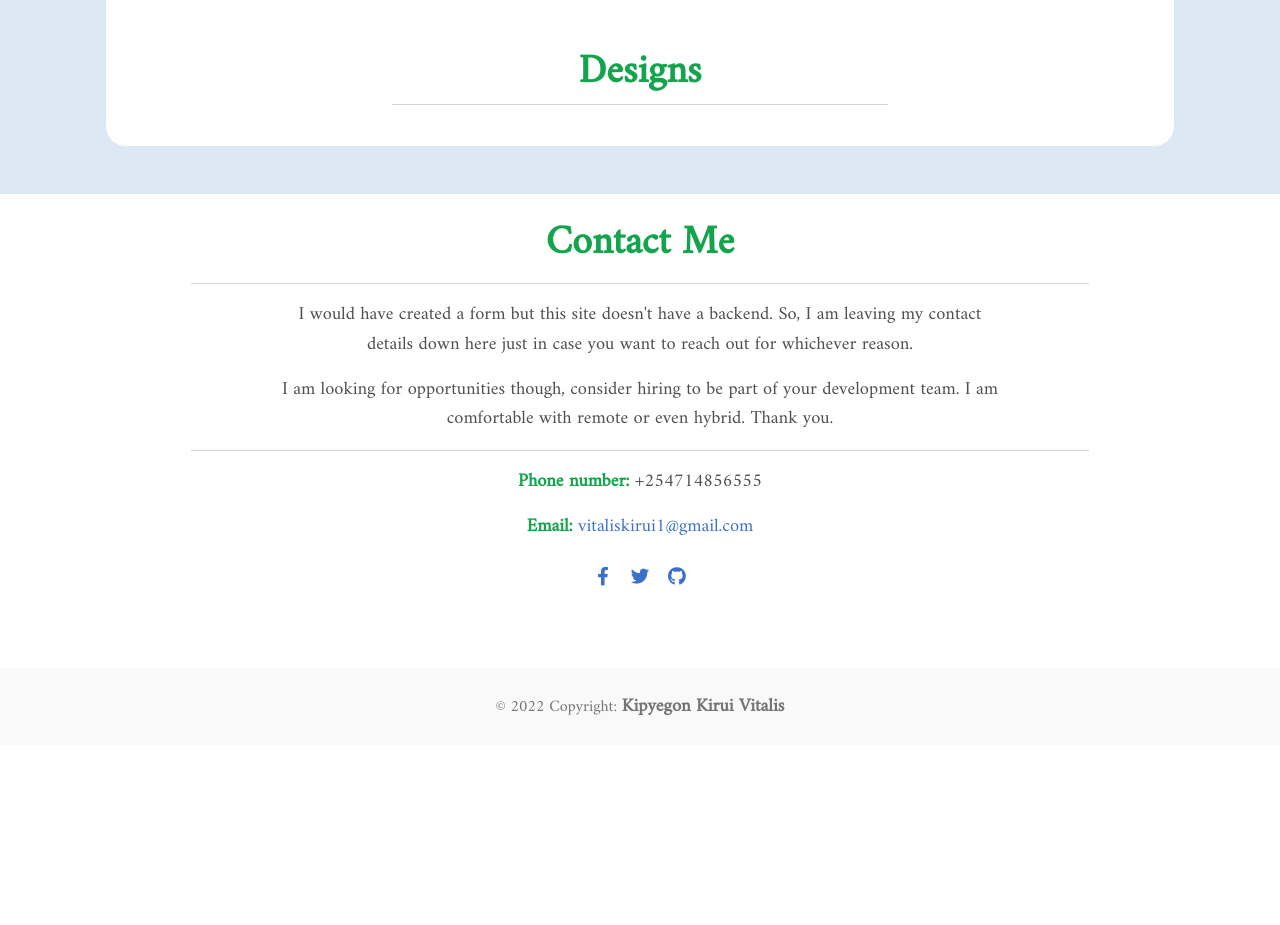
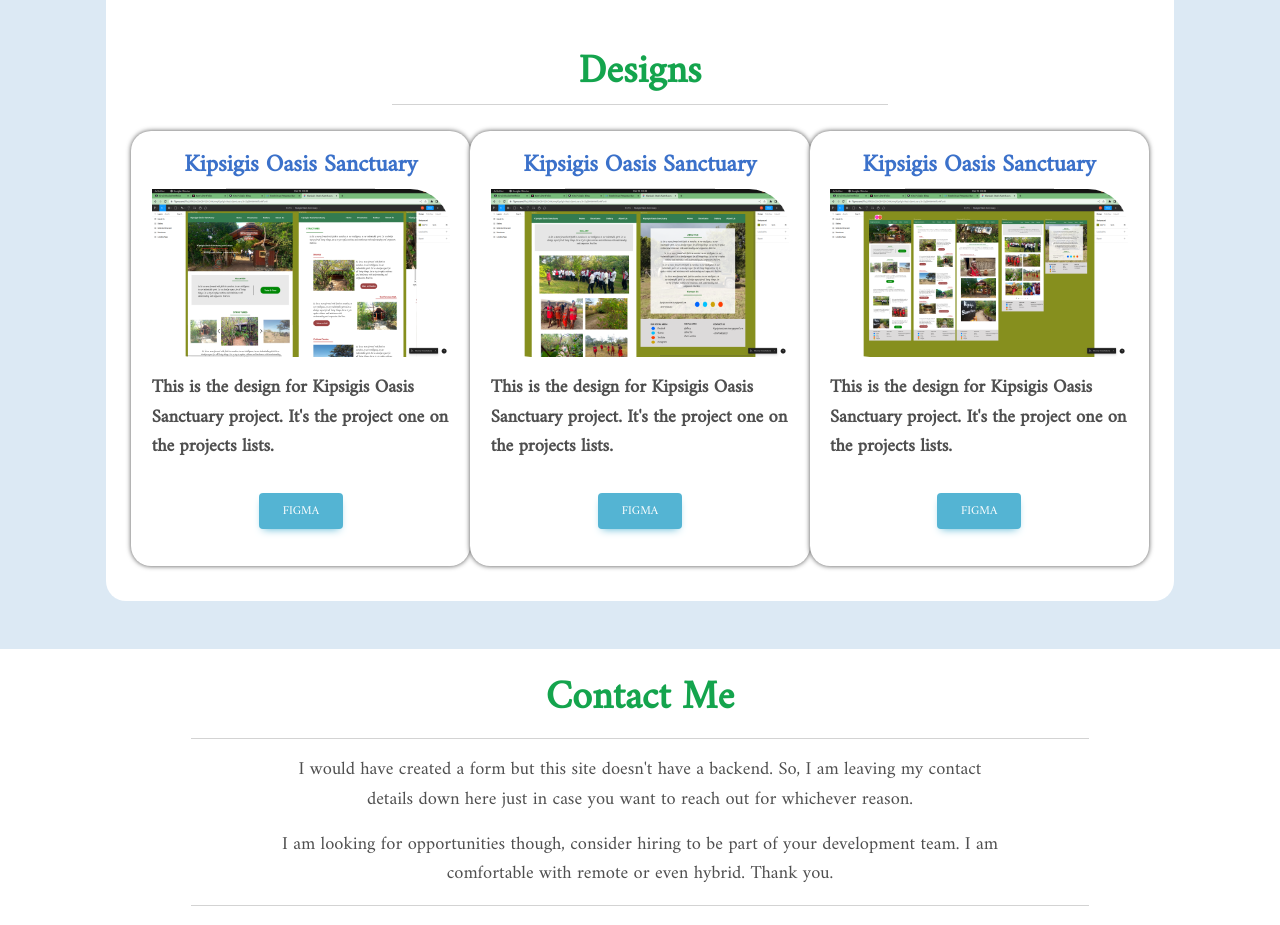
Before and after one commit to Vitalis-Kirui/Portfolio, an Angular app in the folder Portfolio-UI/: page / in a window 1280 px wide. Shown: the part 4840-5765 px from the top of the page. Before the commit the page ends 5585 px from the top, so only its background shows below. Built offline with nearby package versions, Linux system fonts and the light colour scheme; a web font is replaced by a local one.

Commit message:
design sample code

```diff
--- a/Portfolio-UI/src/app/app.component.css
+++ b/Portfolio-UI/src/app/app.component.css
@@ -109,7 +109,7 @@
     background-color: rgb(33, 33, 33);
     color: white;
     padding: 5%;
-    border-radius: 0px 100px 0px 100px;
+    /* border-radius: 0px 100px 0px 100px; */
 }
 
 #projects img{
--- a/Portfolio-UI/src/app/app.component.html
+++ b/Portfolio-UI/src/app/app.component.html
@@ -522,6 +522,84 @@
             <hr>
         </div>
 
+        <!-- Sanctuary Design -->
+        <div class="col-md-4 mx-auto" id="design">
+
+            <div class="text-center">
+                <h4 class="text-primary"><strong>Kipsigis Oasis Sanctuary</strong></h4>
+                <hr>
+            </div>
+
+            <img src="assets/images/Figma 1.png" alt="Sanctuary Design" width="100%" height="auto">
+
+            <p class="pt-3">
+                <strong>
+                    This is the design for Kipsigis Oasis Sanctuary project. It's the project one
+                    on the projects lists.
+                </strong>
+            </p>
+
+            <!-- Buttons -->
+            <div class="text-center">
+                <a href="">
+                    <button class="btn btn-info m-3">Figma</button>
+                </a>
+            </div>
+
+        </div>
+
+        <!-- Sanctuary Design -->
+        <div class="col-md-4 mx-auto" id="design">
+
+            <div class="text-center">
+                <h4 class="text-primary"><strong>Kipsigis Oasis Sanctuary</strong></h4>
+                <hr>
+            </div>
+
+            <img src="assets/images/Figma 2.png" alt="Sanctuary Design" width="100%" height="auto">
+
+            <p class="pt-3">
+                <strong>
+                    This is the design for Kipsigis Oasis Sanctuary project. It's the project one
+                    on the projects lists.
+                </strong>
+            </p>
+
+            <!-- Buttons -->
+            <div class="text-center">
+                <a href="">
+                    <button class="btn btn-info m-3">Figma</button>
+                </a>
+            </div>
+
+        </div>
+
+        <!-- Sanctuary Design -->
+        <div class="col-md-4 mx-auto" id="design">
+
+            <div class="text-center">
+                <h4 class="text-primary"><strong>Kipsigis Oasis Sanctuary</strong></h4>
+                <hr>
+            </div>
+
+            <img src="assets/images/Figma 3.png" alt="Sanctuary Design" width="100%" height="auto">
+
+            <p class="pt-3">
+                <strong>
+                    This is the design for Kipsigis Oasis Sanctuary project. It's the project one
+                    on the projects lists.
+                </strong>
+            </p>
+
+            <!-- Buttons -->
+            <div class="text-center">
+                <a href="">
+                    <button class="btn btn-info m-3">Figma</button>
+                </a>
+            </div>
+
+        </div>
+
     </div>
 
     <!-- Contact Me -->
```
